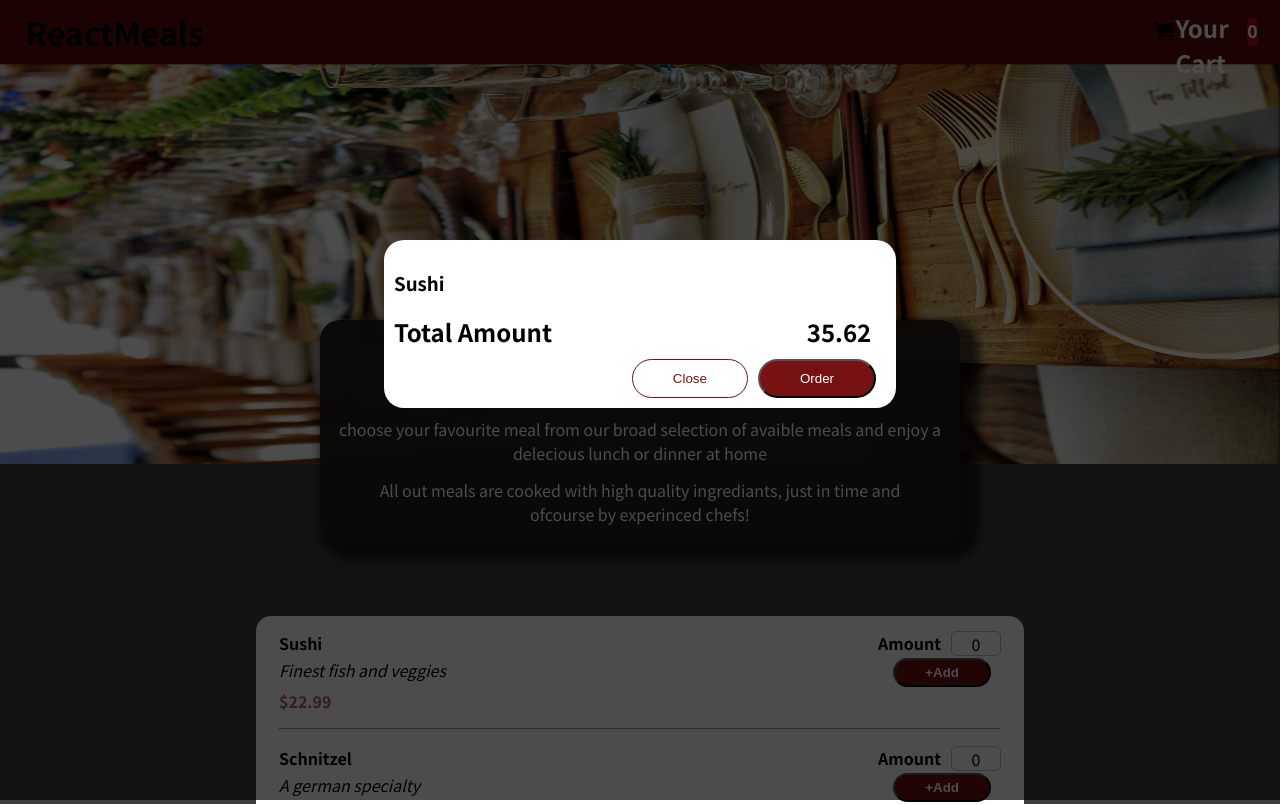
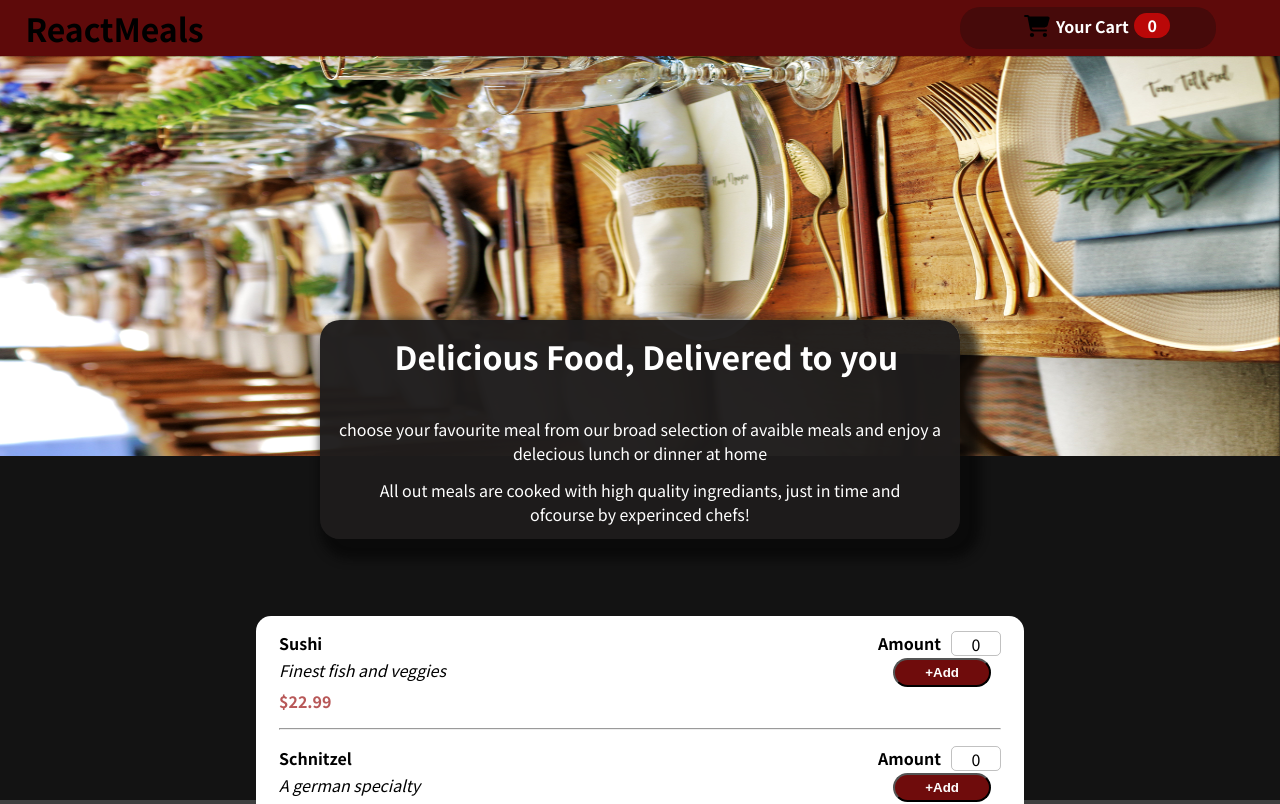
Before and after one commit to bhanu567/food-ordering-beta-app, a React (Create React App) app: page / in a window 1280 px wide. Shown: the top 804 px of the page. Built offline with nearby package versions, Linux system fonts and the light colour scheme.

Commit message:
Added onclick display cart functionality

```diff
--- a/public/index.html
+++ b/public/index.html
@@ -14,6 +14,7 @@
   </head>
   <body>
     <noscript>You need to enable JavaScript to run this app.</noscript>
+    <div id="backdrop"></div>
     <div id="react_portal"></div>
     <div id="root"></div>
   </body>
--- a/src/App.js
+++ b/src/App.js
@@ -1,16 +1,19 @@
-import React from "react";
-import ReactDOM from "react-dom";
+import React, { useState } from "react";
 import Header from "./components/UI/header";
-import ReactPortal from "./components/Layout/ReactPortal";
+import ReactPortal from "./components/Cart/ReactPortal";
 
 function App() {
+  const [displayCart, setDisplayCart] = useState(false);
+  const OpenCart = () => {
+    setDisplayCart(true);
+  };
+  const CloseCart = () => {
+    setDisplayCart(false);
+  };
   return (
     <div>
-      <Header></Header>
-      {ReactDOM.createPortal(
-        <ReactPortal></ReactPortal>,
-        document.getElementById("react_portal")
-        )}
+      <Header displayCart={OpenCart}></Header>
+      {displayCart && <ReactPortal displayCart={CloseCart}></ReactPortal>}
     </div>
   );
 }
--- a/src/components/Layout/ReactPortal.css
+++ b/src/components/Cart/ReactPortal.css
@@ -1,16 +1,17 @@
 #backdrop {
   left: 0;
   right: 0;
-  position: absolute;
+  position: fixed;
   height: 100vh;
   width: 100vw;
   background-color: rgba(0, 0, 0, 0.7);
-  z-index: 10;
+  z-index: -1;
 }
-.portal {
+
+#portal {
   top: 30vh;
   left: 30vw;
-  position: absolute;
+  position: fixed;
   height: fit-content;
   width: 40%;
   background-color: white;
--- /dev/null
+++ b/src/components/Cart/ReactPortal.js
@@ -0,0 +1,35 @@
+import React, { Fragment } from "react";
+import ReactDOM from "react-dom";
+import "./ReactPortal.css";
+
+const Backdrop = () => <div id="backdrop" ></div>;
+const BillSummary = (props) => {
+  return (
+    <div id="portal">
+      <h3>Sushi</h3>
+      <h2 id="h2">
+        <div>Total Amount</div>
+        <div>$ 35.62</div>
+      </h2>
+      <div id="button">
+        <button id="close" onClick={props.displayCart}>Close</button>
+        <button id="order">Order</button>
+      </div>
+    </div>
+  );
+};
+const ReactPortal = (props) => {
+  return (
+    <Fragment>
+      {ReactDOM.createPortal(
+        <Backdrop></Backdrop>,
+        document.getElementById("backdrop")
+      )}
+      {ReactDOM.createPortal(
+        <BillSummary displayCart={props.displayCart}></BillSummary>,
+        document.getElementById("react_portal")
+      )}
+    </Fragment>
+  );
+};
+export default ReactPortal;
--- a/src/components/Layout/ReactPortal.js
+++ /dev/null
@@ -1,21 +0,0 @@
-import React from "react";
-import "./ReactPortal.css";
-
-const ReactPortal = () => {
-  return (
-    <div id="backdrop">
-    <div className="portal">
-      <h3>Sushi</h3>
-      <h2 id="h2">
-        <div>Total Amount</div>
-        <div>35.62</div>
-      </h2>
-      <div id="button">
-        <button id="close">Close</button>
-        <button id="order">Order</button>
-      </div>
-    </div>
-    </div>
-  );
-};
-export default ReactPortal;
--- a/src/components/Meals/MealsList.css
+++ b/src/components/Meals/MealsList.css
@@ -36,7 +36,7 @@ hr {
   border-radius: 30px;
   cursor: pointer;
 }
-.rightIcon {
+.righticon {
   background-color: transparent;
   display: flex;
   flex-direction: row;
--- a/src/components/Meals/MealsList.js
+++ b/src/components/Meals/MealsList.js
@@ -8,7 +8,7 @@ const MealsList = (props) => {
     <ul>
       <li>
         <b>{props.meal.name}</b>
-        <div className="rightIcon">
+        <div className="righticon">
           <b>Amount</b>
           <div className="no_of_item">{count}</div>
         </div>
--- a/src/components/UI/header.js
+++ b/src/components/UI/header.js
@@ -4,10 +4,10 @@ import mealsImage from "../../assets/header_image.jpg";
 import "./header.css";
 import Summary from "../Layout/summary";
 import Meal from "../Meals/Meals";
-const Header = () => {
+const Header = (props) => {
   return (
     <>
-      <Navigation></Navigation>
+      <Navigation displayCart={props.displayCart}></Navigation>
       <img className="mealsImage" src={mealsImage} alt="logo"></img>
       <Summary></Summary>
       <Meal></Meal>
--- a/src/components/UI/navigation.css
+++ b/src/components/UI/navigation.css
@@ -3,11 +3,21 @@
   top: 0;
   left: 0;
   width: 100%;
-  height: 8vh;
+  height: 7vh;
   background-color: rgb(94, 10, 10);
   display: flex;
   flex-direction: row;
   justify-content: space-between;
+}
+.rightIcon {
+  height: 75%;
+  width: 20%;
+  background-color: rgb(70, 10, 10);
+  border-radius: 20px;
+  margin: auto;
+  margin-right: 5%;
+  padding: auto;
+  cursor: pointer;
 }
 .innerdiv {
   height: 90%;
@@ -24,25 +34,18 @@
   width: 21%;
   color: white;
   margin: auto 0px;
+  margin-left: 20px;
 }
 .mealsImage {
   width: 100%;
   height: 50vh;
 }
-.rightIcon {
-  height: 75%;
-  width: 20%;
-  background-color: rgb(70, 10, 10);
-  border-radius: 20px;
-  margin: auto;
-  margin-right: 5%;
-  padding: auto;
-}
+
 h1 {
   margin: auto;
   margin-left: 2%;
 }
-h2 {
+h4 {
   margin: auto 3%;
   margin-left: 0;
 }
@@ -50,10 +53,10 @@ h2 {
   background-color: rgb(186, 8, 8);
   color: white;
   font-weight: bold;
-  height: 65%;
-  width: 15%;
+  height: 55%;
+  width: 20%;
   border-radius: 30px;
   margin: auto 0;
-  font-size: 110%;
   text-align: center;
+  padding-bottom: 25px;
 }
--- a/src/components/UI/navigation.js
+++ b/src/components/UI/navigation.js
@@ -2,16 +2,16 @@ import React from "react";
 import "./navigation.css";
 import icon from "../../assets/logo.svg";
 
-const Navigation = () => {
+const Navigation = (props) => {
   return (
     <div className="main_header">
       <h1>
         <b>ReactMeals</b>
       </h1>
-      <div className="rightIcon">
+      <div className="rightIcon" onClick={props.displayCart}>
         <div className="innerdiv">
           <img className="icon" src={icon} alt="cart_logo"></img>
-          <h2>Your Cart</h2>
+          <h4>Your Cart</h4>
           <div className="number_of_items">0</div>
         </div>
       </div>
```
